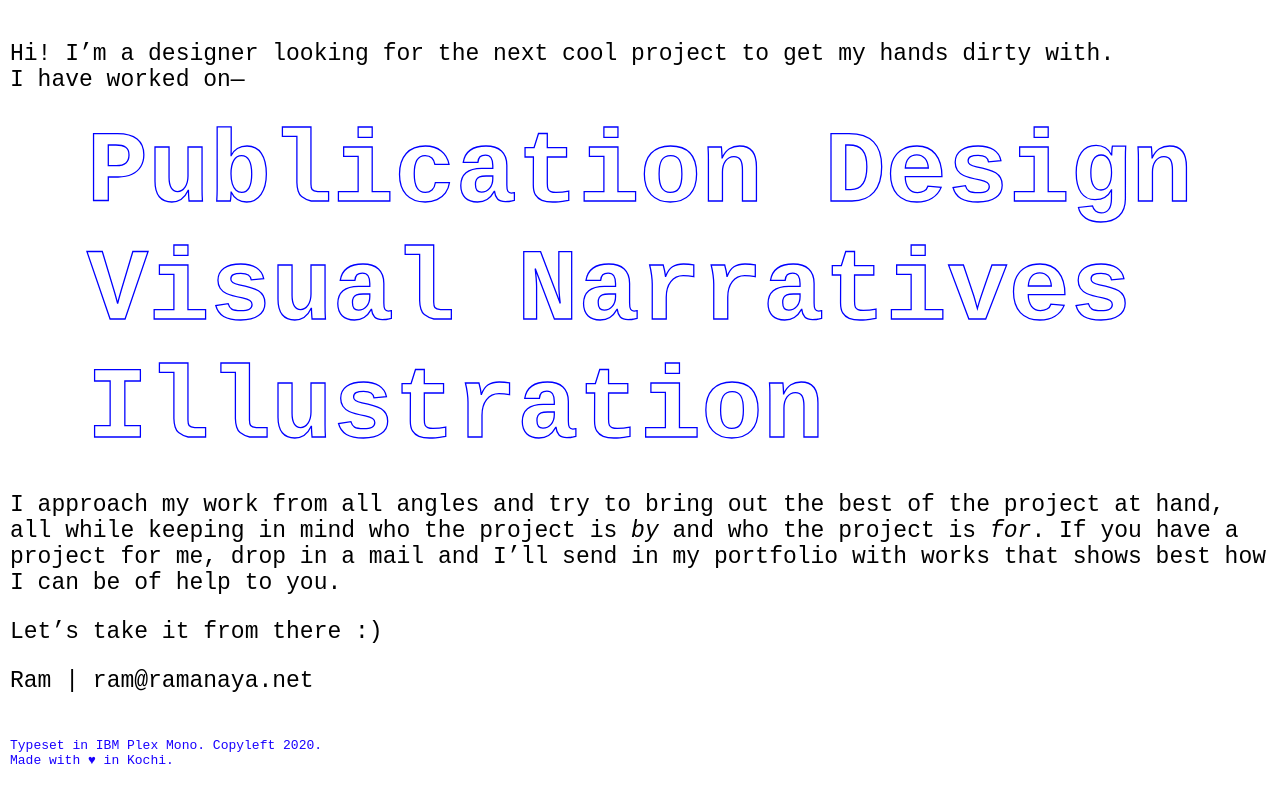
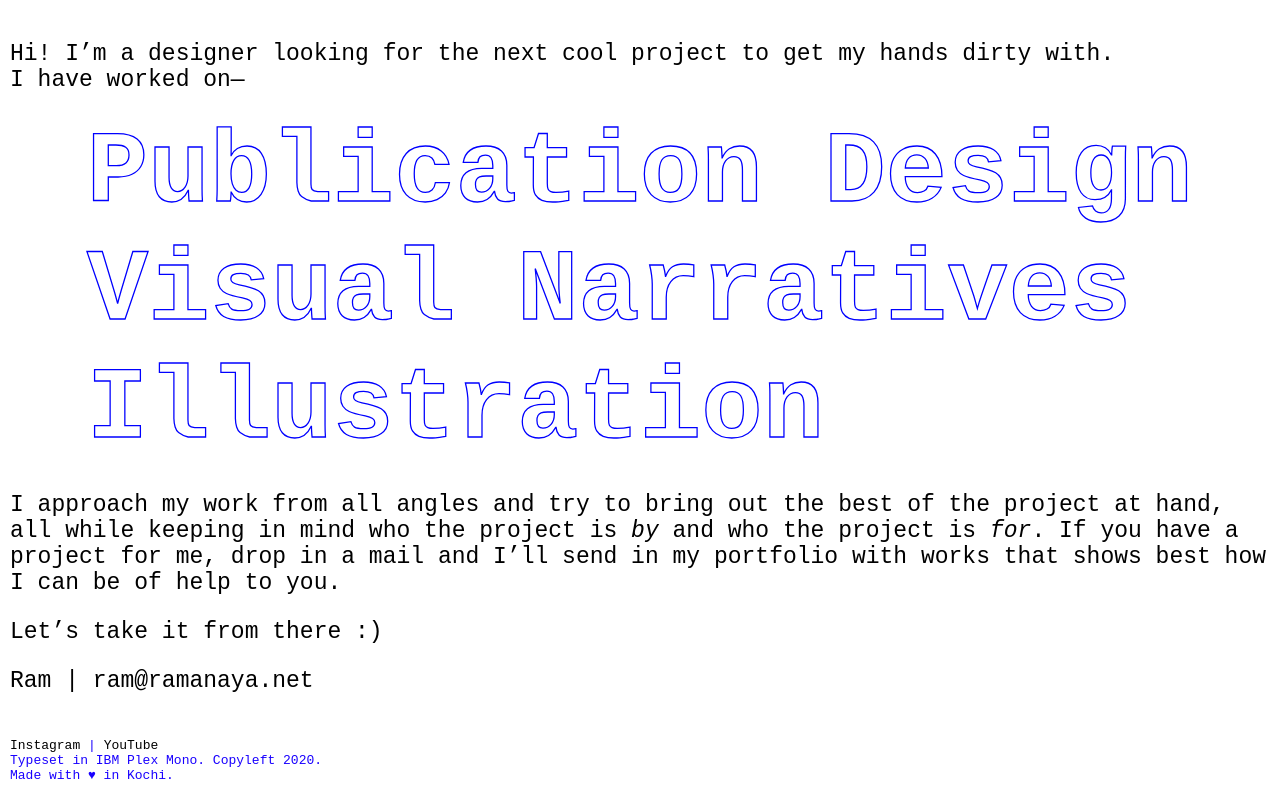
Before and after one commit to ramayananet/ramayananet.github.io, a plain HTML site: page index.html in a window 1280 px wide. Drawn offline with Linux system fonts and the light colour scheme; a web font is replaced by a local one.

Commit message:
Update index.html

```diff
--- a/index.html
+++ b/index.html
@@ -65,7 +65,7 @@
 
 		</nav>
 		<div id="bottom-1">
-			<p style="color:rgb(25, 0, 255);"> Typeset in IBM Plex Mono. Copyleft 2020. <br> Made with &#9829 in Kochi.</p>
+			<p style="color:rgb(25, 0, 255);"> <a href="https://www.instagram.com/raamanaya/">Instagram</a> | <a href="https://www.youtube.com/channel/UCUGwSSzDtLusBeigGUcYBaw?view_as=subscriber"> YouTube </a> <br>Typeset in IBM Plex Mono. Copyleft 2020. <br> Made with &#9829 in Kochi.</p>
 		  </div>
 
 
```
